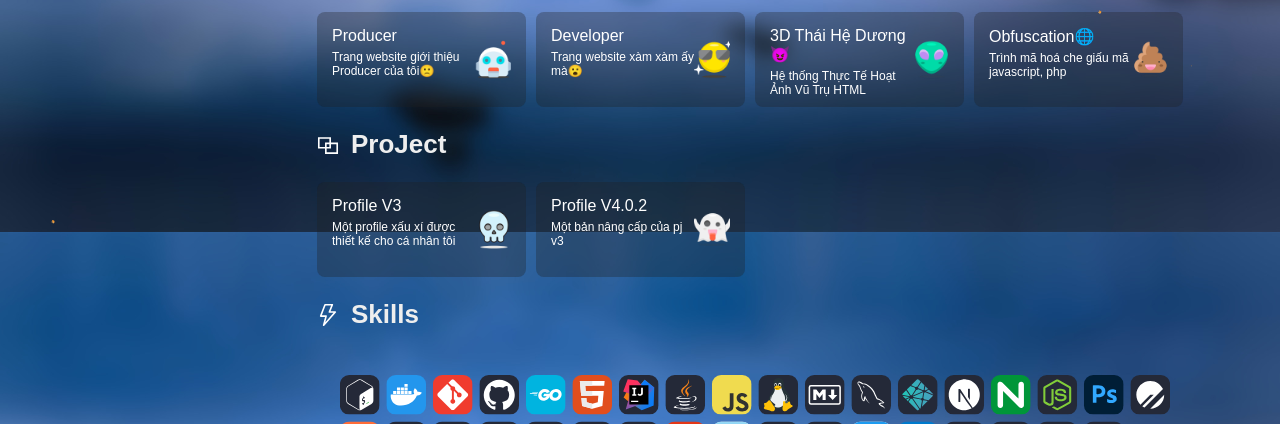
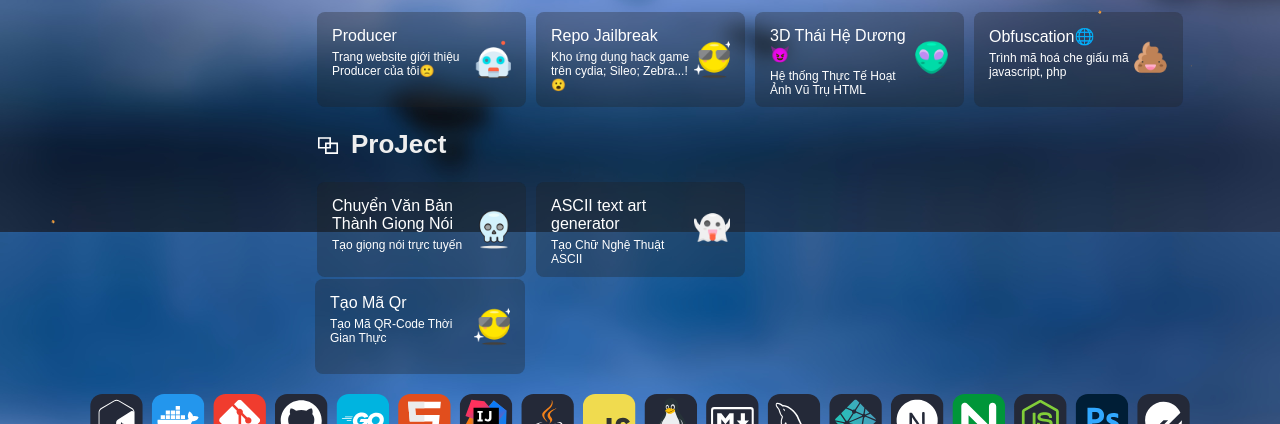
Before and after one commit to chonvotri/27th5, a plain HTML site: page index.html in a window 1280 px wide. Shown: the part 568-992 px from the top of the page. Drawn offline with nearby package versions, Linux system fonts and the light colour scheme; animation ran at ten frames a second.

Commit message:
Update index.html

```diff
--- a/index.html
+++ b/index.html
@@ -165,10 +165,10 @@
                 <img src="./static/img/i1.png">
               </div>
             </a>
-            <a class="projectItem" target="_blank" href="https://chonvotri.github.io/minh">
+            <a class="projectItem" target="_blank" href="https://chonvotri.github.io/repo/">
               <div class="projectItemLeft">
-                <h1>Developer</h1>
-                <p>Trang website xàm xàm ấy mà😮‍</p>
+                <h1>Repo Jailbreak</h1>
+                <p>Kho ứng dụng hack game trên cydia; Sileo; Zebra...!😮‍</p>
               </div>
               <div class="projectItemRight">
                 <img src="./static/img/i7.png">
@@ -185,7 +185,7 @@
               </div>
             </a>
             <!---->
-             <a class="projectItem" target="_blank" href="https://chonvotri.github.io/profile/">
+             <a class="projectItem" target="_blank" href="https://chonvotri.github.io/404/">
               <div class="projectItemLeft">
                 <h1>Obfuscation🌐</h1>
                 <p>Trình mã hoá che giấu mã javascript, php</p>
@@ -201,24 +201,37 @@
             </svg> ProJect
           </div>
           <div class="projectList">
-            <a class="projectItem" target="_blank" href="https://wusteam.com/view-code/profile-thanhdieu-resource-v3-html">
+            <a class="projectItem" target="_blank" href="https://chonvotri.github.io/vanbangiongnoi/">
               <div class="projectItemLeft">
-                <h1>Profile V3</h1>
-                <p>Một profile xấu xí được thiết kế cho cá nhân tôi</p>
+                <h1>Chuyển Văn Bản Thành Giọng Nói</h1>
+                <p>Tạo giọng nói trực tuyến</p>
               </div>
               <div class="projectItemRight">
                 <img src="./static/img/i5.png">
               </div>
             </a>
-            <a class="projectItem" target="_blank" href="https://github.com/WusThanhDieu/Code-Profile-ThanhDieu.Com-Resource-V4.0.2">
+            <a class="projectItem" target="_blank" href="https://chonvotri.github.io/fontchu/">
               <div class="projectItemLeft">
-                <h1>Profile V4.0.2</h1>
-                <p>Một bản nâng cấp của pj v3</p>
+                <h1>ASCII text art generator</h1>
+                <p>Tạo Chữ Nghệ Thuật ASCII</p>
               </div>
               <div class="projectItemRight">
                 <img src="./static/img/i6.png">
               </div>
             </a>
+          </div>
+
+ </a>
+            <a class="projectItem" target="_blank" href="https://chonvotri.github.io/qrcode/">
+              <div class="projectItemLeft">
+                <h1>Tạo Mã Qr</h1>
+                <p>Tạo Mã QR-Code Thời Gian Thực</p>
+              </div>
+              <div class="projectItemRight">
+                <img src="./static/img/i7.png">
+              </div>
+            </a>
+
           </div>
           <div class="title">
             <svg t="1705257823317" class="icon" viewBox="0 0 1024 1024" version="1.1" xmlns="http://www.w3.org/2000/svg" p-id="7833" width="26px" height="26px">
```
